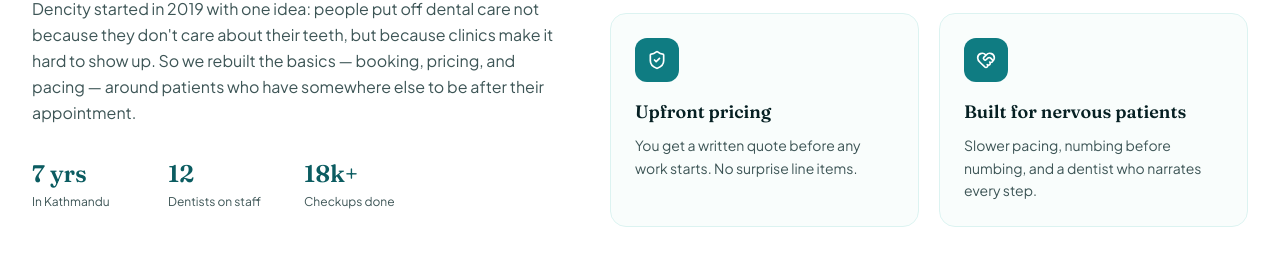
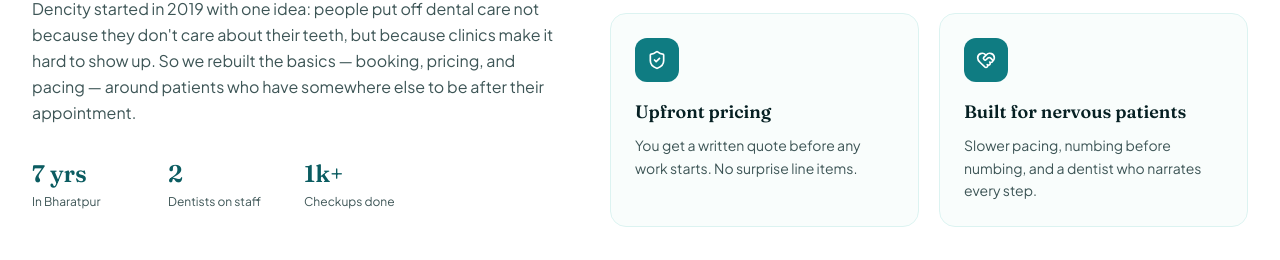
Before and after one commit to riteshchaudhary009/dencity, a React (Vite) app: page / in a window 1280 px wide. Shown: the part 1065-1325 px from the top of the page. Built offline with nearby package versions, Linux system fonts and the light colour scheme.

Commit message:
commit new program

```diff
--- a/src/components/About.jsx
+++ b/src/components/About.jsx
@@ -44,9 +44,9 @@
             </p>
             <div className="mt-8 grid grid-cols-3 gap-6 max-w-sm">
               {[
-                ["7 yrs", "In Kathmandu"],
-                ["12", "Dentists on staff"],
-                ["18k+", "Checkups done"],
+                ["7 yrs", "In Bharatpur"],
+                ["2", "Dentists on staff"],
+                ["1k+", "Checkups done"],
               ].map(([stat, label]) => (
                 <div key={label}>
                   <p className="font-display text-2xl font-semibold text-teal-700">{stat}</p>
```
